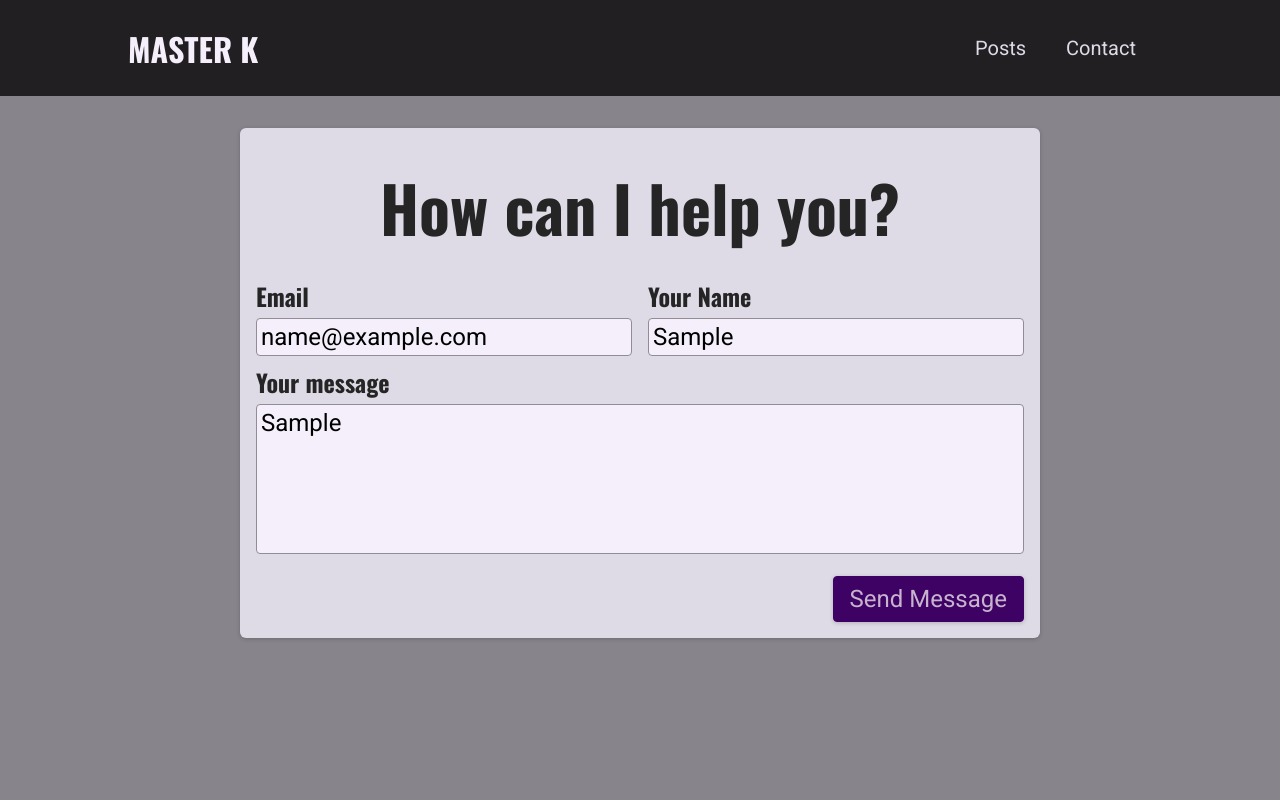
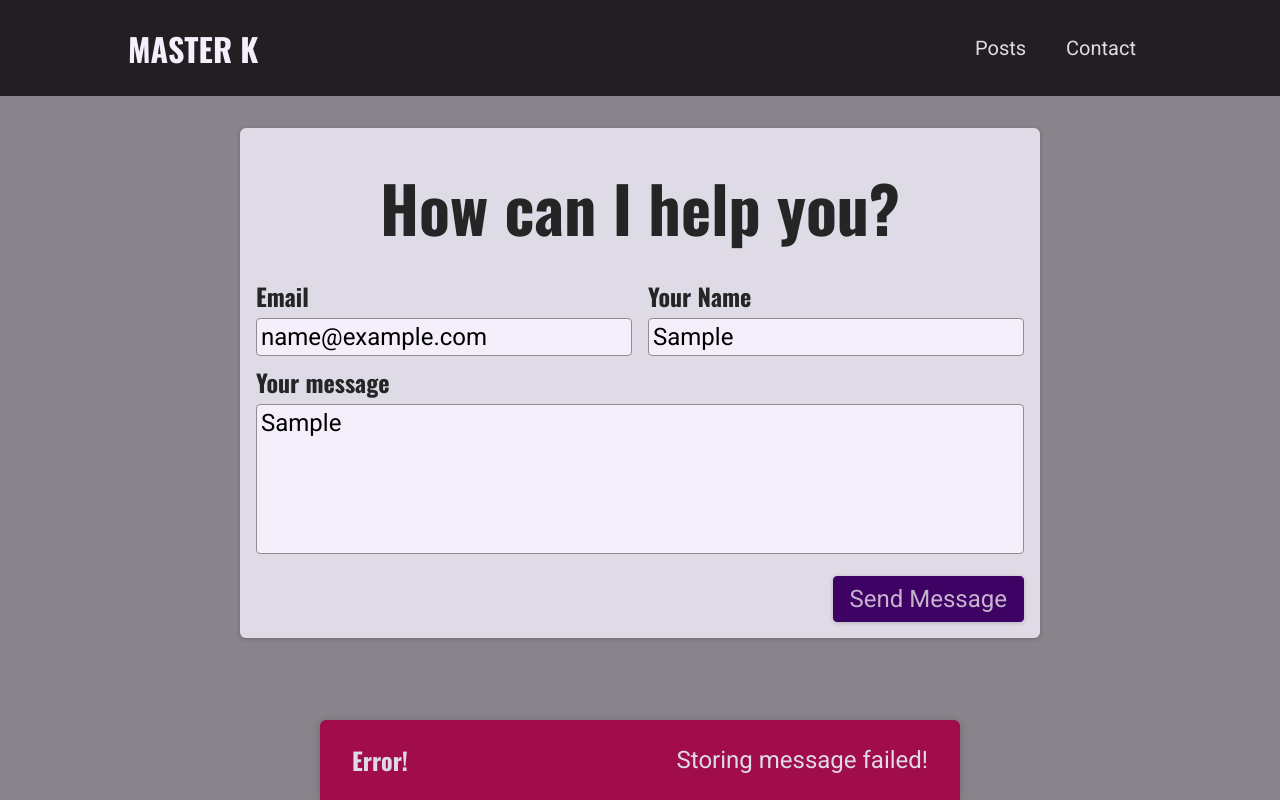
Before and after one commit to rickykiet83/next-blog-app, a Next.js app: page /contact in a window 1280 px wide. Both pictures are taken after typing "name@example.com", "Sample", "Sample" into the empty fields and a click on the button "Send Message". Built offline with nearby package versions, Linux system fonts and the light colour scheme; no server answers; the database is empty.

Commit message:
Adding UI feedback notification

```diff
--- a/components/contact/contact-fomr.tsx
+++ b/components/contact/contact-fomr.tsx
@@ -1,27 +1,92 @@
+import { useEffect, useState } from 'react';
+
+import Notification from './../ui/notification';
 import classes from './contact-form.module.css';
-import { useState } from 'react';
+
+async function sendContactData(contactDetails: any) {
+  const response = await fetch('/api/contact', {
+    method: 'POST',
+    body: JSON.stringify(contactDetails),
+    headers: {
+      'Content-Type': 'application/json',
+    },
+  });
+  const data = await response.json();
+  if (!response.ok) {
+    throw new Error(data.message || 'Something went wrong');
+  }
+}
 
 function ContactForm() {
   const [enteredEmail, setEnteredEmail] = useState('');
   const [enteredName, setEnteredName] = useState('');
   const [enteredMessage, setEnteredMessage] = useState('');
+  const [requestStatus, setRequestStatus] = useState(''); // 'pending', 'success', 'error'
+  const [requestError, setRequestError] = useState('');
+  const [disabledSendMessage, setDisabledSendMessage] = useState(false);
 
-  // optional: add client-side validation
+  useEffect(() => {
+    if (requestStatus === 'success' || requestStatus === 'error') {
+      const timer = setTimeout(() => {
+        setRequestStatus('');
+        setRequestError('');
+        setDisabledSendMessage(false);
+      }, 3000);
 
-  function sendMessageHandler(event: any) {
+      return () => clearTimeout(timer);
+    }
+
+    if (requestStatus !== '') {
+      setDisabledSendMessage(true);
+    }
+  }, [requestStatus]);
+
+  async function sendMessageHandler(event: any) {
     event.preventDefault();
 
-    fetch('/api/contact', {
-      method: 'POST',
-      body: JSON.stringify({
+    // optional: add client-side validation
+
+    setRequestStatus('pending');
+    try {
+      await sendContactData({
         email: enteredEmail,
         name: enteredName,
         message: enteredMessage,
-      }),
-      headers: {
-        'Content-Type': 'application/json',
-      },
-    });
+      });
+      setRequestStatus('success');
+      setEnteredEmail('');
+      setEnteredMessage('');
+      setEnteredName('');
+    } catch (error: any) {
+      setRequestError(error.message);
+      setRequestStatus('error');
+    }
+  }
+
+  let notification;
+
+  if (requestStatus === 'pending') {
+    notification = {
+      status: 'pending',
+      title: 'Sending message...',
+      message: 'Your message is on its way!',
+    };
+  }
+
+  if (requestStatus === 'success') {
+    notification = {
+      status: 'success',
+      title: 'Success!',
+      message: 'Message sent successfully!',
+    };
+  }
+
+  if (requestStatus === 'error') {
+    notification = {
+      status: 'error',
+      title: 'Error!',
+      message: requestError,
+    };
   }
 
   return (
@@ -54,15 +119,22 @@
           <label htmlFor='message'>Your message</label>
           <textarea
             id='message'
-            rows='5'
+            rows={5}
             value={enteredMessage}
             onChange={(e) => setEnteredMessage(e.target.value)}
           ></textarea>
         </div>
         <div className={classes.actions}>
-          <button>Send Message</button>
+          <button disabled={disabledSendMessage}>Send Message</button>
         </div>
       </form>
+      {notification && (
+        <Notification
+          status={notification.status}
+          message={notification.message}
+          title={notification.title}
+        />
+      )}
     </section>
   );
 }
--- /dev/null
+++ b/components/ui/notification.module.css
@@ -0,0 +1,43 @@
+.notification {
+  display: flex;
+  justify-content: space-between;
+  align-items: center;
+  color: var(--color-grey-100);
+  background-color: var(--color-grey-800);
+  padding: 0 var(--size-8);
+  box-shadow: 0 1px 8px rgba(0, 0, 0, 0.2);
+  position: fixed;
+  height: 5rem;
+  bottom: 0;
+  width: 100%;
+  left: 0;
+  border-top-right-radius: 0;
+  border-top-left-radius: 0;
+}
+
+.notification h2 {
+  font-size: var(--size-6);
+  margin: 0;
+}
+
+.notification p {
+  margin: 0;
+}
+
+.success {
+  background-color: var(--color-success-500);
+  color: var(--color-grey-800);
+}
+
+.error {
+  background-color: var(--color-error-500);
+}
+
+@media (min-width: 768px) {
+  .notification {
+    width: 40rem;
+    left: calc(50% - 20rem);
+    border-top-right-radius: 6px;
+    border-top-left-radius: 6px;
+  }
+}
--- /dev/null
+++ b/components/ui/notification.tsx
@@ -0,0 +1,27 @@
+import ReactDOM from 'react-dom';
+import classes from './notification.module.css';
+
+function Notification(props: any) {
+  const { title, message, status } = props;
+
+  let statusClasses = '';
+
+  if (status === 'success') {
+    statusClasses = classes.success;
+  }
+
+  if (status === 'error') {
+    statusClasses = classes.error;
+  }
+
+  const cssClasses = `${classes.notification} ${statusClasses}`;
+
+  return (
+    <div className={cssClasses}>
+      <h2>{title}</h2>
+      <p>{message}</p>
+    </div>
+  );
+}
+
+export default Notification;
--- a/package.json
+++ b/package.json
@@ -22,6 +22,7 @@
   "devDependencies": {
     "@types/mongodb": "^4.0.7",
     "@types/react": "17.0.21",
+    "@types/react-dom": "^17.0.9",
     "@types/react-syntax-highlighter": "^13.5.2",
     "eslint": "7.32.0",
     "eslint-config-next": "11.1.2",
--- a/pages/api/contact.tsx
+++ b/pages/api/contact.tsx
@@ -1,10 +1,8 @@
 import type { NextApiRequest, NextApiResponse } from 'next';
 
 import { MongoClient } from 'mongodb';
-import config from './../../config/prod.json';
+import config from './../../config/default.json';
 
-// 2d2suVhhrAxiwmNg
-// nextblog
 type Data = {
   message: string;
   data?: any;
```
Also changed, not shown: 1 other file (tests, documents, lock files or other folders).
